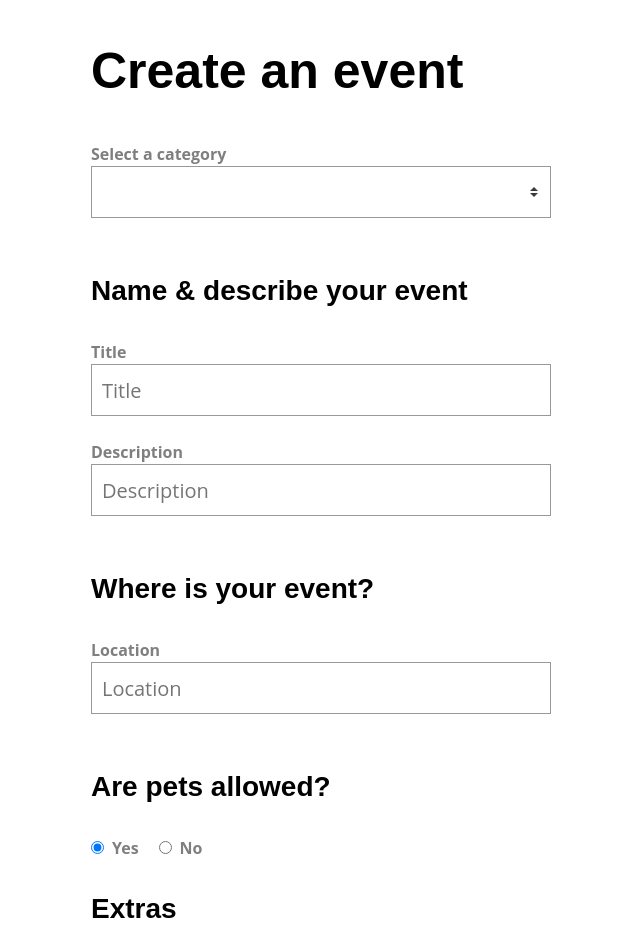
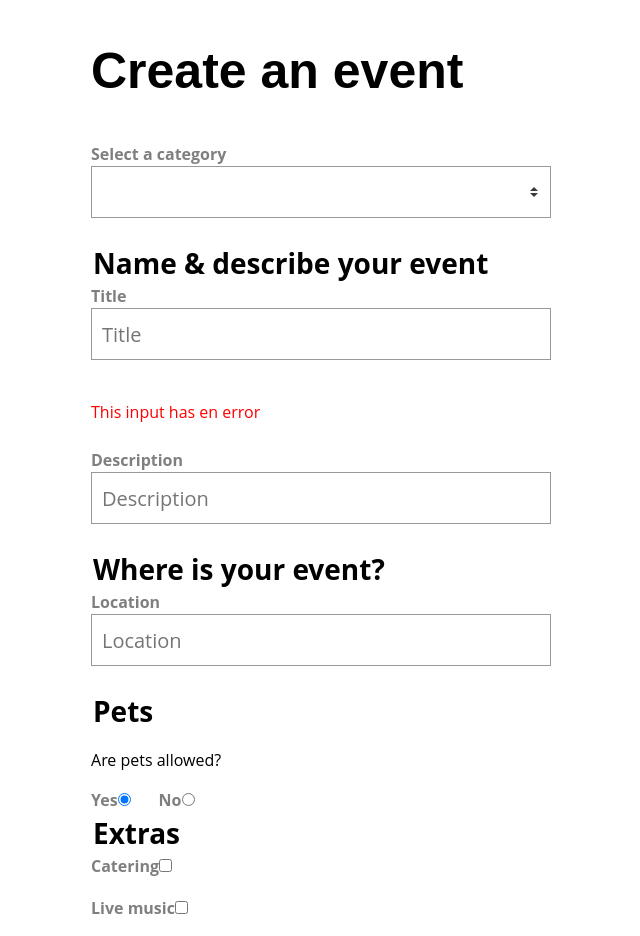
Before and after one commit to justinehell/Vue-3-Forms, a Vue app: page / in a window 1280 px wide. Shown: the top 936 px of the page, without its empty margins (339-979 px from the left). Built offline with nearby package versions, Linux system fonts and the light colour scheme.

Commit message:
Accessibility

```diff
--- a/src/components/BaseCheckbox.vue
+++ b/src/components/BaseCheckbox.vue
@@ -1,14 +1,16 @@
 <template>
+  <label :for="uuid" v-if="label">{{ label }}</label>
   <input
     type="checkbox"
     :checked="modelValue"
     @change="$emit('update:modelValue', $event.target.checked)"
     class="field"
+    :id="uuid"
   />
-  <label v-if="label">{{ label }}</label>
 </template>
 
 <script>
+import UniqueID from '../features/UniqueID';
 export default {
   props: {
     label: {
@@ -20,6 +22,12 @@
       default: false,
     },
   },
+  setup() {
+    const uuid = UniqueID().getID();
+    return {
+      uuid,
+    };
+  },
 };
 </script>
 
--- a/src/components/BaseInput.vue
+++ b/src/components/BaseInput.vue
@@ -1,15 +1,27 @@
 <template>
-  <label>{{ label }}</label>
+  <label :for="uuid" v-if="label">{{ label }}</label>
   <input
     v-bind="$attrs"
     :value="modelValue"
     @input="$emit('update:modelValue', $event.target.value)"
     :placeholder="label"
     class="field"
+    :id="uuid"
+    :aria-describedby="error ? `${uuid}-error` : null"
+    :aria-invalid="error ? true : null"
   />
+  <p
+    v-if="error"
+    class="errorMessage"
+    :id="`${uuid}-error`"
+    aria-live="assertive"
+  >
+    {{ error }}
+  </p>
 </template>
 
 <script>
+import UniqueID from '../features/UniqueID';
 export default {
   props: {
     label: {
@@ -18,8 +30,18 @@
     },
     modelValue: {
       type: [String, Number],
-      defualt: '',
+      default: '',
     },
+    error: {
+      type: String,
+      default: '',
+    },
+  },
+  setup() {
+    const uuid = UniqueID().getID();
+    return {
+      uuid,
+    };
   },
 };
 </script>
--- a/src/components/BaseRadio.vue
+++ b/src/components/BaseRadio.vue
@@ -1,4 +1,5 @@
 <template>
+  <label :id="uuid" v-if="label">{{ label }}</label>
   <input
     type="radio"
     :checked="modelValue === value"
@@ -6,10 +7,11 @@
     @change="$emit('update:modelValue', value)"
     v-bind="$attrs"
   />
-  <label v-if="label">{{ label }}</label>
 </template>
 
 <script>
+import UniqueID from '../features/UniqueID';
+
 export default {
   props: {
     label: {
@@ -25,6 +27,12 @@
       required: true,
     },
   },
+  setup() {
+    const uuid = UniqueID().getID();
+    return {
+      uuid,
+    };
+  },
 };
 </script>
 
--- a/src/components/BaseSelect.vue
+++ b/src/components/BaseSelect.vue
@@ -1,5 +1,5 @@
 <template>
-  <label v-if="label">{{ label }}</label>
+  <label :for="uuid" v-if="label">{{ label }}</label>
   <select
     :value="modelValue"
     class="field"
@@ -9,6 +9,7 @@
         $emit('update:modelValue', $event.target.value);
       },
     }"
+    :id="uuid"
   >
     <option
       v-for="option in options"
@@ -22,6 +23,8 @@
 </template>
 
 <script>
+import UniqueID from '../features/UniqueID';
+
 export default {
   props: {
     label: {
@@ -37,6 +40,12 @@
       required: true,
     },
   },
+  setup() {
+    const uuid = UniqueID().getID();
+    return {
+      uuid,
+    };
+  },
 };
 </script>
 
--- /dev/null
+++ b/src/features/UniqueID.js
@@ -0,0 +1,12 @@
+let UUID = 0;
+
+export default function UniqueID() {
+  const getID = () => {
+    UUID++;
+    return UUID;
+  };
+
+  return {
+    getID,
+  };
+}
--- a/src/views/SimpleForm.vue
+++ b/src/views/SimpleForm.vue
@@ -8,17 +8,33 @@
         label="Select a category"
       />
 
-      <h3>Name & describe your event</h3>
+      <fieldset>
+        <legend>Name & describe your event</legend>
 
-      <BaseInput v-model="event.title" label="Title" type="text" />
+        <BaseInput
+          v-model="event.title"
+          label="Title"
+          type="text"
+          error="This input has en error"
+        />
 
-      <BaseInput v-model="event.description" label="Description" type="text" />
+        <BaseInput
+          v-model="event.description"
+          label="Description"
+          type="text"
+        />
+      </fieldset>
 
-      <h3>Where is your event?</h3>
+      <fieldset>
+        <legend>Where is your event?</legend>
 
         <BaseInput v-model="event.location" label="Location" type="text" />
+      </fieldset>
 
-      <h3>Are pets allowed?</h3>
+      <fieldset>
+        <legend>Pets</legend>
+
+        <p>Are pets allowed?</p>
         <div>
           <BaseRadioGroup
             v-model="event.pets"
@@ -26,8 +42,10 @@
             :options="petOptions"
           />
         </div>
+      </fieldset>
 
-      <h3>Extras</h3>
+      <fieldset>
+        <legend>Extras</legend>
         <div>
           <BaseCheckbox v-model="event.extras.catering" label="Catering" />
         </div>
@@ -35,6 +53,7 @@
         <div>
           <BaseCheckbox v-model="event.extras.music" label="Live music" />
         </div>
+      </fieldset>
 
       <button class="button -fill-gradient" type="submit">Submit</button>
     </form>
@@ -85,3 +104,17 @@
   },
 };
 </script>
+
+<style>
+fieldset {
+  border: 0;
+  margin: 0;
+  padding: 0;
+}
+
+legend {
+  font-size: 28px;
+  font-weight: 700;
+  margin-top: 20px;
+}
+</style>
```
Also changed, not shown: src/components/HelloWorld.vue (added). Lines whose indentation alone changed are shown as unchanged.
